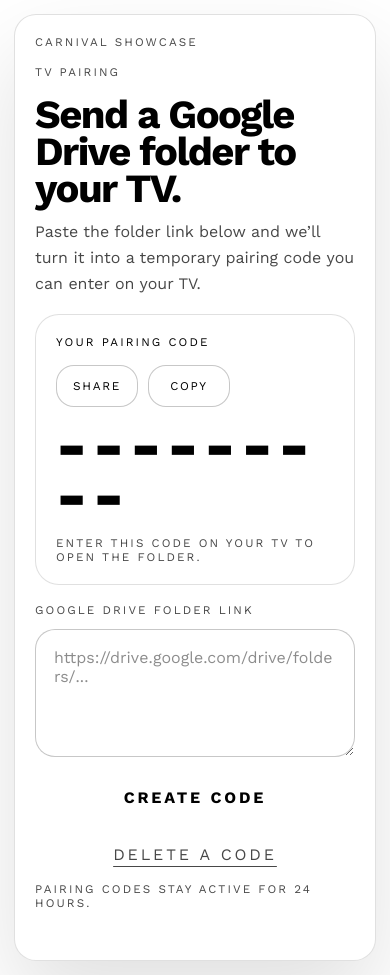
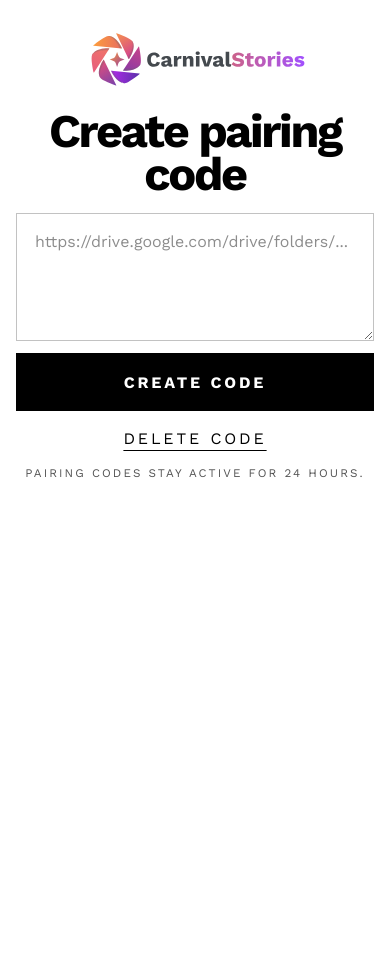
Before and after one commit to kaustubhmokashi/CarnivalShowcase, a website: page public/remote-tv.html in a window 390 px wide. After the commit the page ends 844 px from the top, so only its background shows below. Drawn offline with nearby package versions, Linux system fonts and the light colour scheme.

Commit message:
Refine hosted TV pairing page

```diff
--- a/public/remote-tv.css
+++ b/public/remote-tv.css
@@ -3,16 +3,13 @@
 :root {
   color-scheme: light;
   --bg: #ffffff;
-  --bg-soft: #ffffff;
-  --surface: #ffffff;
-  --surface-strong: #ffffff;
-  --line: rgba(0, 0, 0, 0.12);
-  --line-strong: rgba(0, 0, 0, 0.22);
   --text: #000000;
-  --muted: rgba(0, 0, 0, 0.72);
+  --muted: rgba(0, 0, 0, 0.68);
+  --line: rgba(0, 0, 0, 0.14);
+  --line-strong: rgba(0, 0, 0, 0.24);
   --accent: #000000;
   --accent-soft: rgba(0, 0, 0, 0.08);
-  --shadow: 0 40px 90px rgba(0, 0, 0, 0.12);
+  --accent-soft-strong: rgba(0, 0, 0, 0.14);
 }
 
 * {
@@ -26,7 +23,7 @@ body {
 
 body {
   margin: 0;
-  background: #ffffff;
+  background: var(--bg);
   color: var(--text);
   font-family: "Work Sans", sans-serif;
 }
@@ -37,113 +34,111 @@ input {
   font: inherit;
 }
 
+h1,
+p {
+  margin: 0;
+}
+
+.hidden {
+  display: none !important;
+}
+
 .remote-page {
   min-height: 100vh;
-  display: grid;
-  place-items: center;
-  padding: 24px;
+  display: flex;
+  justify-content: center;
+  padding: 40px 24px 56px;
 }
 
 .remote-shell {
   width: min(100%, 540px);
   display: grid;
-  gap: 22px;
-  padding: 28px;
-  border: 1px solid var(--line);
-  border-radius: 28px;
-  background: #ffffff;
-  box-shadow: var(--shadow);
-  backdrop-filter: blur(16px);
+  gap: 18px;
+  align-content: start;
 }
 
-.remote-brand-row,
-.remote-result-header,
-.remote-footer {
-  display: flex;
-  align-items: center;
-  justify-content: space-between;
-  gap: 16px;
-}
-
-.remote-result-actions {
-  display: flex;
-  align-items: center;
-  gap: 10px;
-}
-
-.remote-eyebrow,
-.remote-version,
-.remote-form label,
-.remote-result-label,
-.remote-expiry-note,
-.remote-status,
-.remote-result-note {
-  text-transform: uppercase;
-  letter-spacing: 0.18em;
-}
-
-.remote-eyebrow,
-.remote-version,
-.remote-form label,
-.remote-expiry-note,
-.remote-status,
-.remote-result-note,
-.remote-subtitle {
-  color: var(--muted);
-}
-
-.remote-eyebrow,
-.remote-version,
-.remote-form label,
-.remote-result-label,
-.remote-expiry-note,
-.remote-status,
-.remote-result-note {
-  font-size: 0.73rem;
-}
-
-h1,
-p {
-  margin: 0;
-}
-
-.remote-hero {
-  display: grid;
-  gap: 12px;
+.remote-logo {
+  width: min(240px, 58vw);
+  justify-self: center;
 }
 
 h1 {
-  max-width: 12ch;
-  font-size: clamp(2.5rem, 8vw, 4.2rem);
+  font-size: clamp(2.5rem, 9vw, 4.25rem);
   line-height: 0.92;
-  letter-spacing: -0.04em;
-}
-
-.remote-subtitle {
-  max-width: 42ch;
-  font-size: 1rem;
-  line-height: 1.6;
+  letter-spacing: -0.05em;
+  text-align: center;
 }
 
 .remote-result-panel {
   display: grid;
   gap: 14px;
-  padding: 20px;
-  border: 1px solid var(--line);
-  border-radius: 24px;
-  background: #ffffff;
+  justify-items: center;
+  padding: 12px 0 8px;
 }
 
-.remote-result-label {
-  color: #000000;
+.remote-result-actions {
+  display: flex;
+  gap: 10px;
+}
+
+.remote-icon-button {
+  width: 44px;
+  height: 44px;
+  display: inline-grid;
+  place-items: center;
+  padding: 0;
+  border: 0;
+  background: var(--accent-soft-strong);
+  color: var(--accent);
+  cursor: pointer;
+  transition: transform 140ms ease, opacity 140ms ease, background 140ms ease;
+}
+
+.remote-icon-button:active,
+.remote-primary-button:active,
+.remote-tertiary-button:active {
+  transform: translateY(1px);
+}
+
+.icon-mask {
+  display: inline-block;
+  width: 18px;
+  height: 18px;
+  background: currentColor;
+  mask-repeat: no-repeat;
+  mask-position: center;
+  mask-size: contain;
+  -webkit-mask-repeat: no-repeat;
+  -webkit-mask-position: center;
+  -webkit-mask-size: contain;
+}
+
+.icon-share {
+  mask-image: url("/assets/icons/Share.svg");
+  -webkit-mask-image: url("/assets/icons/Share.svg");
+}
+
+.icon-copy {
+  mask-image: url("/assets/icons/Copy.svg");
+  -webkit-mask-image: url("/assets/icons/Copy.svg");
 }
 
 .remote-code {
-  font-size: clamp(3.6rem, 15vw, 6.8rem);
+  font-size: clamp(3rem, 16vw, 5rem);
   line-height: 0.86;
   font-weight: 800;
   letter-spacing: 0.14em;
-  color: #000000;
+  color: var(--text);
+}
+
+.remote-result-note,
+.remote-expiry-note,
+.remote-status {
+  text-transform: uppercase;
+  letter-spacing: 0.18em;
+  font-size: 0.73rem;
+  color: var(--muted);
+  text-align: center;
 }
 
 .remote-form {
@@ -151,29 +146,17 @@ h1 {
   gap: 12px;
 }
 
-.remote-checkbox-option {
-  display: flex;
-  align-items: center;
-  gap: 10px;
-  color: var(--muted);
-  font-size: 0.92rem;
-  padding: 4px 2px 2px;
-}
-
-.remote-checkbox-option input {
-  accent-color: var(--accent);
-}
-
 .remote-form.hidden {
   display: none;
 }
 
-.remote-form textarea {
+.remote-form textarea,
+.remote-input {
   width: 100%;
   min-height: 128px;
-  padding: 18px 18px 20px;
+  padding: 18px;
   border: 1px solid var(--line-strong);
-  border-radius: 20px;
+  border-radius: 0;
   background: #ffffff;
   color: var(--text);
   resize: vertical;
@@ -181,72 +164,33 @@ h1 {
   transition: border-color 160ms ease, box-shadow 160ms ease, background 160ms ease;
 }
 
-.remote-form textarea::placeholder {
-  color: rgba(0, 0, 0, 0.45);
+.remote-input {
+  min-height: 58px;
 }
 
-.remote-form textarea:focus {
-  border-color: rgba(0, 0, 0, 0.9);
-  box-shadow: 0 0 0 4px var(--accent-soft);
-  background: #ffffff;
-}
-
-.remote-input {
-  width: 100%;
-  min-height: 58px;
-  padding: 16px 18px;
-  border: 1px solid var(--line-strong);
-  border-radius: 20px;
-  background: #ffffff;
-  color: var(--text);
-  outline: none;
-  transition: border-color 160ms ease, box-shadow 160ms ease, background 160ms ease;
-}
-
+.remote-form textarea::placeholder,
 .remote-input::placeholder {
   color: rgba(0, 0, 0, 0.45);
 }
 
+.remote-form textarea:focus,
 .remote-input:focus {
   border-color: rgba(0, 0, 0, 0.9);
   box-shadow: 0 0 0 4px var(--accent-soft);
-  background: #ffffff;
 }
 
-.remote-form button,
-.remote-copy-button {
-  border: 0;
-  border-radius: 18px;
-  cursor: pointer;
-  transition: transform 140ms ease, opacity 140ms ease, background 140ms ease, border-color 140ms ease;
-}
-
-.remote-form button {
+.remote-primary-button {
   min-height: 58px;
   padding: 16px 20px;
-  background: #ffffff;
-  color: #000000;
+  border: 0;
+  border-radius: 0;
+  background: var(--accent);
+  color: #ffffff;
   text-transform: uppercase;
   letter-spacing: 0.18em;
   font-weight: 700;
-}
-
-.remote-form button:active,
-.remote-copy-button:active,
-.remote-tertiary-button:active {
-  transform: translateY(1px);
-}
-
-.remote-copy-button {
-  min-width: 82px;
-  min-height: 42px;
-  padding: 0 14px;
-  border: 1px solid var(--line-strong);
-  background: #ffffff;
-  color: var(--text);
-  text-transform: uppercase;
-  letter-spacing: 0.14em;
-  font-size: 0.74rem;
+  cursor: pointer;
+  transition: transform 140ms ease, opacity 140ms ease;
 }
 
 .remote-tertiary-button {
@@ -254,7 +198,7 @@ h1 {
   padding: 0;
   border: 0;
   background: transparent;
-  color: var(--muted);
+  color: var(--text);
   text-transform: uppercase;
   letter-spacing: 0.18em;
   text-decoration: underline;
@@ -266,19 +210,25 @@ h1 {
   display: none;
 }
 
+.remote-footer {
+  display: grid;
+  gap: 8px;
+}
+
 .remote-status {
   min-height: 1.2em;
-  text-align: right;
 }
 
-.remote-status.is-error {
-  color: #000000;
+.remote-status.is-error,
+.delete-feedback.is-error {
+  color: var(--text);
 }
 
 .delete-feedback {
   font-weight: 700;
   font-size: 0.98rem;
   line-height: 1.5;
+  text-align: center;
 }
 
 .delete-feedback.hidden {
@@ -286,44 +236,28 @@ h1 {
 }
 
 .delete-feedback.is-success {
-  color: #000000;
+  color: var(--text);
 }
 
-.delete-feedback.is-error {
-  color: #000000;
-}
-
-@media (hover: hover) {
-  .remote-form button:hover,
-  .remote-copy-button:hover {
-    opacity: 0.96;
-  }
-
+@media (hover: hover) and (pointer: fine) {
+  .remote-primary-button:hover,
+  .remote-icon-button:hover,
   .remote-tertiary-button:hover {
-    color: var(--text);
+    opacity: 0.82;
   }
 }
 
 @media (max-width: 640px) {
   .remote-page {
-    padding: 14px;
+    padding: 28px 16px 40px;
   }
 
-  .remote-shell {
-    padding: 20px;
-    gap: 18px;
-    border-radius: 22px;
+  h1 {
+    font-size: clamp(2.1rem, 12vw, 3.5rem);
   }
 
-  .remote-brand-row,
-  .remote-result-header,
-  .remote-footer {
-    display: grid;
-    justify-content: stretch;
-  }
-
-  .remote-status {
-    text-align: left;
+  .remote-logo {
+    width: min(220px, 62vw);
   }
 
   .remote-code {
--- a/public/remote-tv.html
+++ b/public/remote-tv.html
@@ -3,42 +3,30 @@
   <head>
     <meta charset="UTF-8" />
     <meta name="viewport" content="width=device-width, initial-scale=1.0" />
-    <title>Carnival Showcase TV Pairing</title>
+    <title>Create pairing code</title>
     <link rel="stylesheet" href="/remote-tv.css" />
   </head>
   <body>
     <main class="remote-page">
       <section class="remote-shell">
-        <div class="remote-brand-row">
-          <p class="remote-eyebrow">Carnival Showcase</p>
-          <p class="remote-version">TV Pairing</p>
-        </div>
+        <img class="remote-logo" src="/assets/carnivalstories-logo.svg" alt="Carnival Showcase" />
 
-        <div class="remote-hero">
-          <h1>Send a Google Drive folder to your TV.</h1>
-          <p class="remote-subtitle">
-            Paste the folder link below and we’ll turn it into a temporary pairing code you can enter on your TV.
-          </p>
-        </div>
+        <h1>Create pairing code</h1>
 
-        <section class="remote-result-panel" aria-live="polite">
-          <div class="remote-result-header">
-            <p class="remote-result-label">Your Pairing Code</p>
-            <div class="remote-result-actions">
-              <button id="share-code-button" type="button" class="remote-copy-button" aria-label="Share code">
-                Share
-              </button>
-              <button id="copy-code-button" type="button" class="remote-copy-button" aria-label="Copy code">
-                Copy
-              </button>
-            </div>
+        <section class="remote-result-panel hidden" aria-live="polite">
+          <div class="remote-result-actions">
+            <button id="share-code-button" type="button" class="remote-icon-button" aria-label="Share code">
+              <span class="icon-mask icon-share" aria-hidden="true"></span>
+            </button>
+            <button id="copy-code-button" type="button" class="remote-icon-button" aria-label="Copy code">
+              <span class="icon-mask icon-copy" aria-hidden="true"></span>
+            </button>
           </div>
           <p id="remote-code" class="remote-code">---------</p>
           <p class="remote-result-note">Enter this code on your TV to open the folder.</p>
         </section>
 
         <form id="remote-form" class="remote-form">
-          <label for="remote-url">Google Drive folder link</label>
           <textarea
             id="remote-url"
             name="remote-url"
@@ -46,11 +34,10 @@
             placeholder="https://drive.google.com/drive/folders/..."
             required
           ></textarea>
-          <button type="submit">Create Code</button>
+          <button type="submit" class="remote-primary-button">Create code</button>
         </form>
 
         <form id="remote-delete-form" class="remote-form hidden">
-          <label for="delete-code">Code</label>
           <input
             id="delete-code"
             name="delete-code"
@@ -60,32 +47,27 @@
             placeholder="Enter the code"
             required
           />
-          <label for="delete-url">Original Google Drive folder link</label>
           <textarea
             id="delete-url"
             name="delete-url"
             rows="4"
-            placeholder="https://drive.google.com/drive/folders/..."
+            placeholder="Original Google Drive folder link"
             required
           ></textarea>
-          <button type="submit">Delete Code</button>
+          <button type="submit" class="remote-primary-button">Delete code</button>
           <p id="delete-feedback" class="delete-feedback hidden"></p>
         </form>
 
         <button id="new-code-button" type="button" class="remote-tertiary-button hidden">
           Create Another Code
         </button>
-        <button id="delete-mode-button" type="button" class="remote-tertiary-button">
-          Delete a code
-        </button>
+        <button id="delete-mode-button" type="button" class="remote-tertiary-button">Delete Code</button>
         <button id="cancel-delete-button" type="button" class="remote-tertiary-button hidden">
-          Back to code creation
+          Back
         </button>
 
         <div class="remote-footer">
-          <p class="remote-expiry-note">
-            Pairing codes stay active for 24 hours.
-          </p>
+          <p class="remote-expiry-note">Pairing codes stay active for 24 hours.</p>
           <p id="remote-status" class="remote-status"></p>
         </div>
       </section>
```
